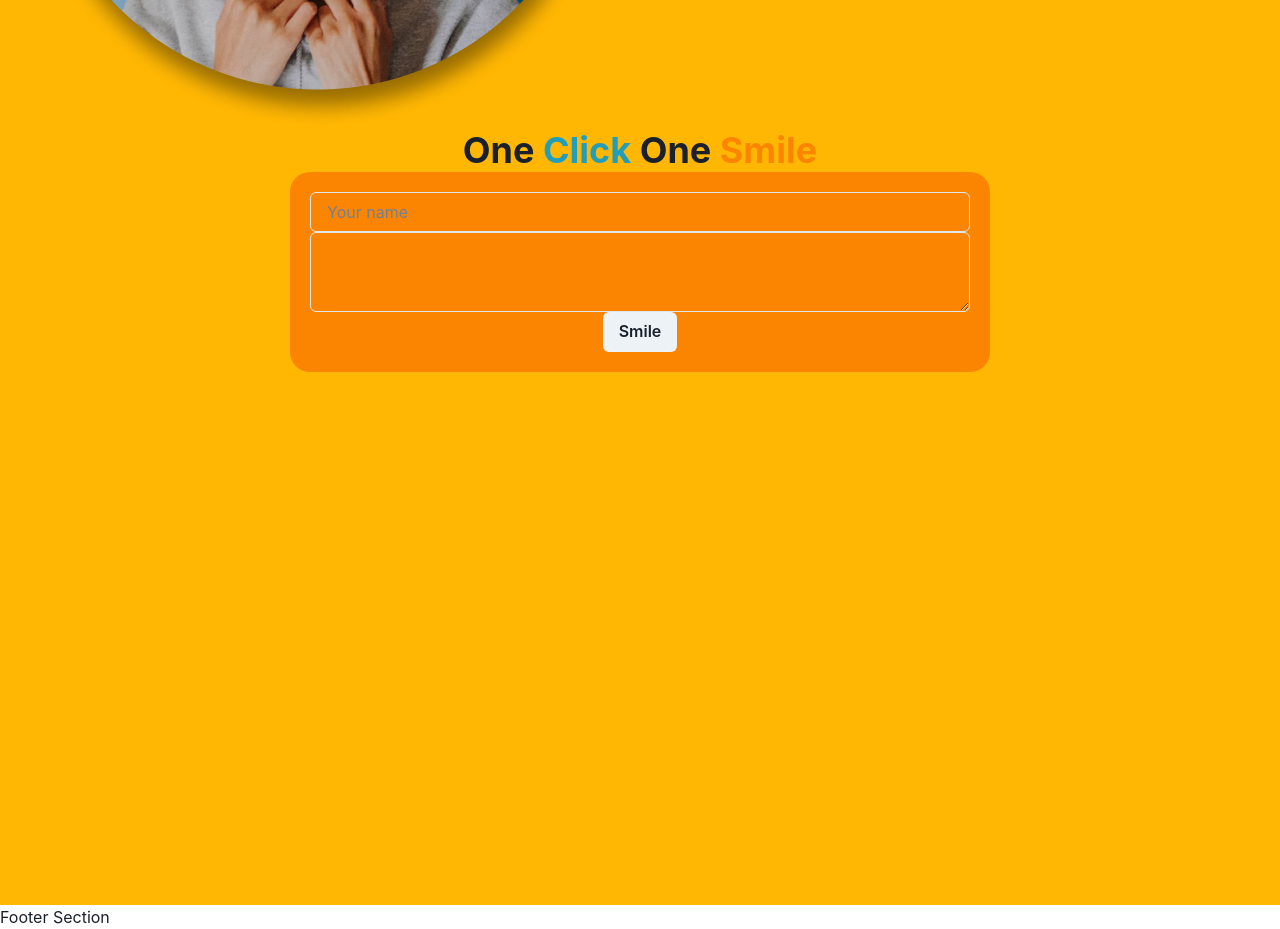
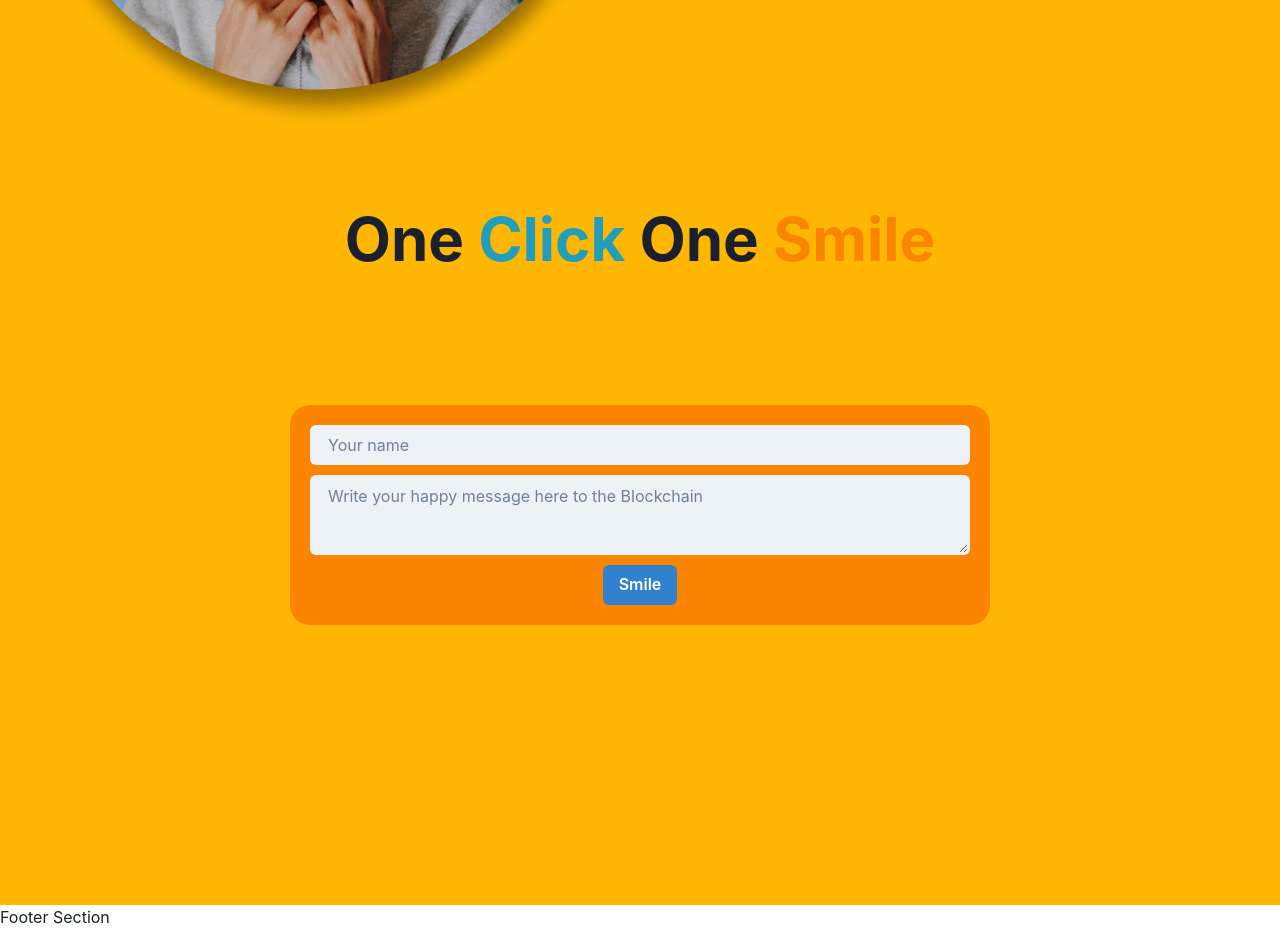
Before and after one commit to aynaever/share-smile-contract, a React (Create React App) app: page / in a window 1280 px wide. Shown: the part 1340-2269 px from the top of the page. Built offline with nearby package versions, Linux system fonts and the light colour scheme.

Commit message:
add some css to FormSection

```diff
--- a/src/components/FormSection/FormSection.css
+++ b/src/components/FormSection/FormSection.css
@@ -2,6 +2,7 @@
 	height: 97vh;
 	background-color: #FFB703;
 	text-align: center;
+	padding-top: 10vh;
 }
 
 .blockForm {
@@ -11,6 +12,7 @@
 	padding: 20px;
 	border-radius: 20px;
 	background-color: #FB8500;
+	margin-top: 17vh;
 }
 
 #title {
@@ -24,3 +26,7 @@
 #smile {
 	color: #FB8500;
 }
+
+.nameInput, .messageInput {
+	margin-bottom: 10px;
+}
--- a/src/components/FormSection/FormSection.js
+++ b/src/components/FormSection/FormSection.js
@@ -8,15 +8,20 @@ import FormSectionCss from "./FormSection.css";
 function FormSection() {
 	return (
 		<div className="formSection">
-			<Heading id="title">
+			<Heading id="title" size="3xl">
 				One <span id="click">Click </span>
 				One <span id="smile">Smile</span>
 			</Heading>
 			<div className="blockForm">
 				<FormControl>
-					<Input type="text" placeHolder="Your name" />
-					<Textarea />
-					<Button>Smile </Button>
+					<Input	type="text"
+							placeHolder="Your name"
+							variant="filled"
+							className="nameInput"/>
+					<Textarea	variant="filled"
+								placeHolder="Write your happy message here to the Blockchain"
+								className="messageInput"/>
+					<Button colorScheme="blue">Smile </Button>
 				</FormControl>
 			</div>
 		</div>
--- a/src/components/MissionSection/MissionSection.js
+++ b/src/components/MissionSection/MissionSection.js
@@ -1,4 +1,5 @@
 import { Heading, Image } from "@chakra-ui/react";
+import { motion } from "framer-motion";
 import MissionSectionCss from "./MissionSection.css";
 
 function MissionSection() {
```
